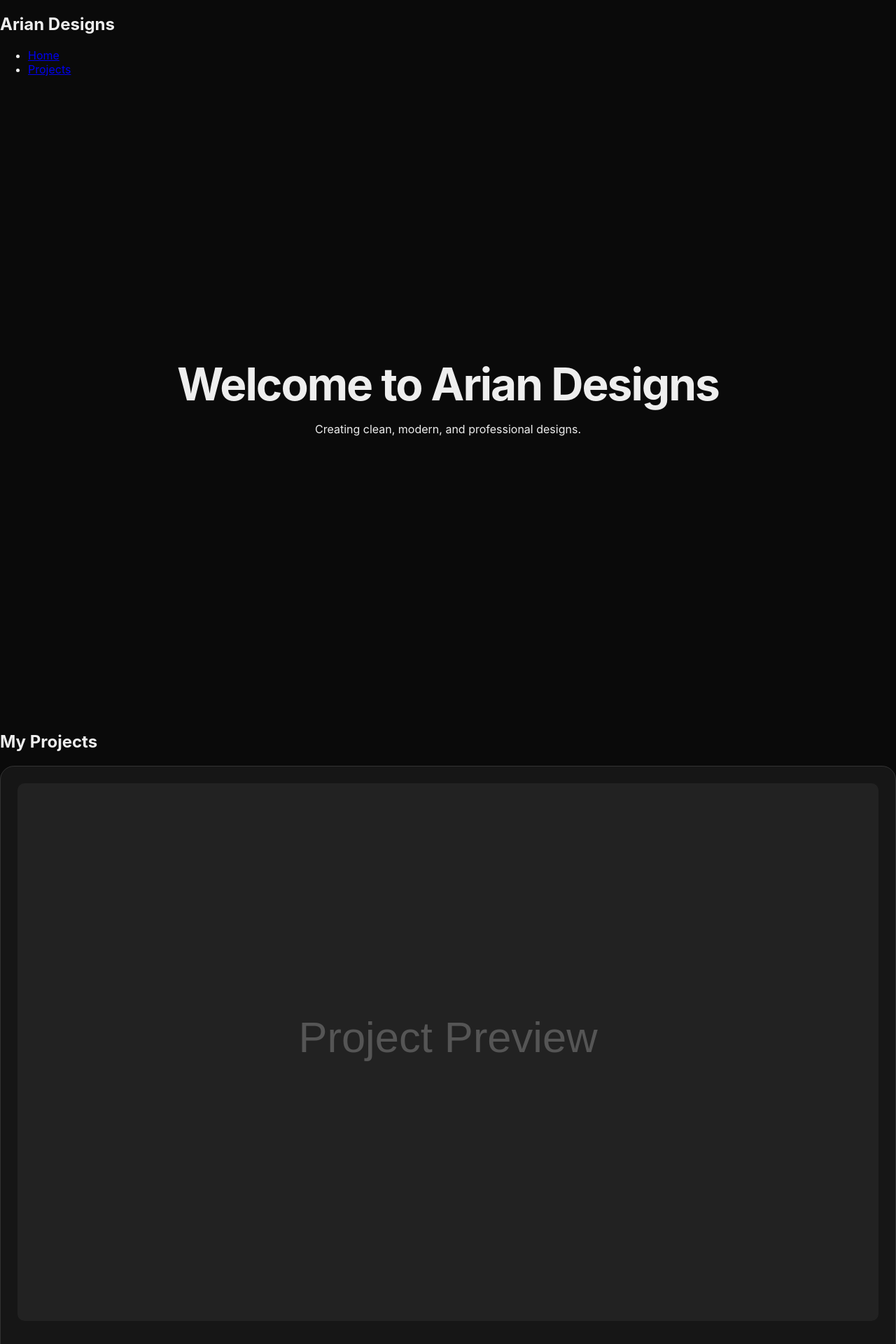
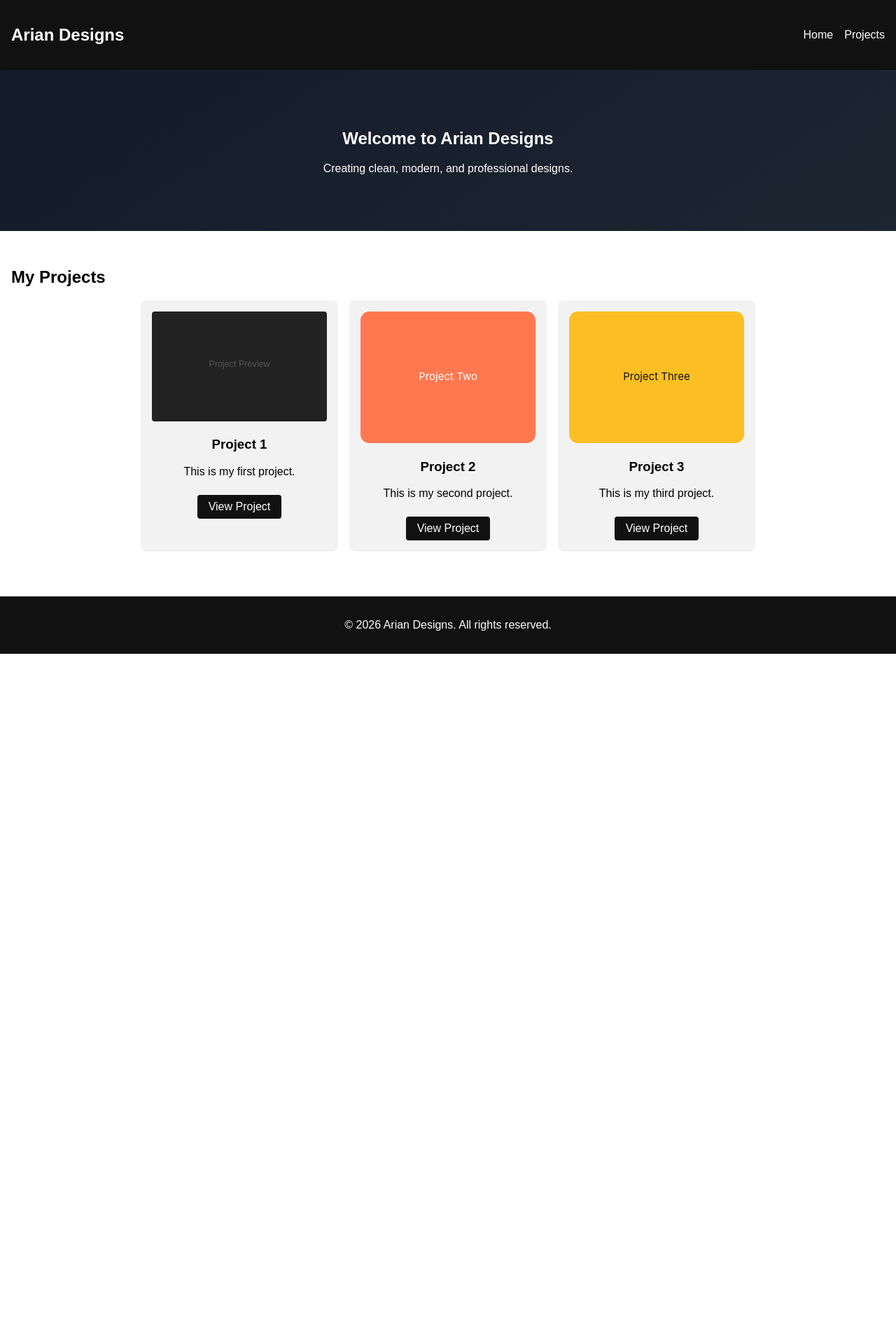
Before and after one commit to ariantechzone-stack/ariantechzone-stack.github.io, a Jekyll site: the page built from index.md, in a window 1280 px wide. Shown: the top 1920 px of the page at 70% size. Built offline with Jekyll 4.4.1, drawn with Linux system fonts in a browser that asks for light colours; after the commit the page ends 934 px from its top, so only the background shows below that.

Commit message:
Update style.css

```diff
--- a/assets/css/style.css
+++ b/assets/css/style.css
@@ -1,9 +1,77 @@
-:root { --bg: #0a0a0a; --card: #161616; --accent: #00ff88; --text: #eee; }
-body { background: var(--bg); color: var(--text); font-family: 'Inter', sans-serif; margin: 0; }
-.hero { height: 100vh; display: flex; flex-direction: column; align-items: center; justify-content: center; position: relative; overflow: hidden; }
-.hero h1 { font-size: 4rem; z-index: 2; margin: 0; letter-spacing: -2px; }
-.parallax-layer { position: absolute; width: 100%; height: 100%; opacity: 0.2; }
-.project-grid { display: grid; grid-template-columns: repeat(auto-fit, minmax(300px, 1fr)); gap: 2rem; padding: 4rem; }
-.project-card { background: var(--card); padding: 1.5rem; border-radius: 20px; transition: 0.3s; border: 1px solid #333; }
-.project-card img { width: 100%; border-radius: 10px; margin-bottom: 1rem; }
-.btn { display: inline-block; padding: 0.8rem 1.5rem; background: var(--accent); color: #000; text-decoration: none; border-radius: 8px; font-weight: bold; }
+body {
+  font-family: Arial, sans-serif;
+  margin: 0;
+  padding: 0;
+}
+
+header {
+  background: #111;
+  color: #fff;
+  padding: 1rem;
+}
+
+header nav {
+  display: flex;
+  justify-content: space-between;
+  align-items: center;
+}
+
+header nav ul {
+  list-style: none;
+  display: flex;
+  gap: 1rem;
+}
+
+header nav ul li a {
+  color: #fff;
+  text-decoration: none;
+}
+
+.hero {
+  text-align: center;
+  padding: 4rem 1rem;
+  background: url('/assets/images/hero-bg.svg') no-repeat center/cover;
+  color: #fff;
+}
+
+.projects {
+  padding: 2rem 1rem;
+}
+
+.project-cards {
+  display: flex;
+  flex-wrap: wrap;
+  gap: 1rem;
+  justify-content: center;
+}
+
+.project-card {
+  background: #f2f2f2;
+  padding: 1rem;
+  border-radius: 8px;
+  width: 250px;
+  text-align: center;
+}
+
+.project-card img {
+  max-width: 100%;
+  border-radius: 4px;
+}
+
+.project-card a {
+  display: inline-block;
+  margin-top: 0.5rem;
+  padding: 0.5rem 1rem;
+  background: #111;
+  color: #fff;
+  text-decoration: none;
+  border-radius: 4px;
+}
+
+footer {
+  text-align: center;
+  padding: 1rem;
+  background: #111;
+  color: #fff;
+  margin-top: 2rem;
+}
```
